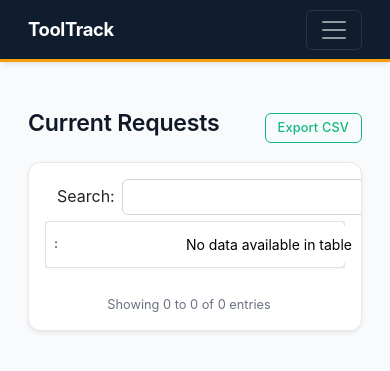
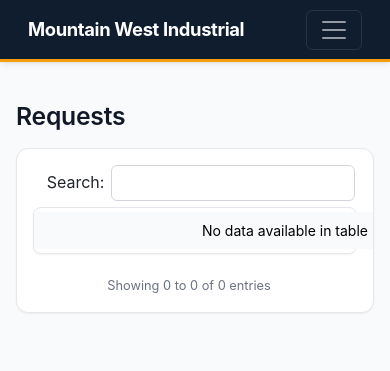
Before and after one commit to ColtonBaum/THE-REQuest-form, a Flask app: page /admin/requests in a window 390 px wide. Shown: the top 371 px of the page. Run offline with Flask 3, Linux system fonts and the light colour scheme; data that the repository does not hold is empty; some libraries are stand-ins or nearby versions.

Commit message:
Rebrand to Mountain West Industrial, navy table headers, requests list redesign

```diff
--- a/static/styles.css
+++ b/static/styles.css
@@ -219,27 +219,33 @@ a.card:hover .card-title {
 /* -- Tables ------------------------------------------------- */
 .table {
   font-size: 0.875rem;
+  color: var(--gray-700);
 }
 
 .table thead th {
-  background: var(--gray-50);
-  color: var(--gray-600);
+  background: var(--navy);
+  color: rgba(255,255,255,0.85);
   font-weight: 600;
   text-transform: uppercase;
   font-size: 0.75rem;
   letter-spacing: 0.05em;
-  border-bottom: 2px solid var(--gray-200);
+  border-bottom: none;
   padding: 0.75rem;
 }
 
 .table tbody td {
   padding: 0.75rem;
   vertical-align: middle;
-  border-color: var(--gray-100);
+  border-color: var(--gray-200);
+  background: var(--gray-50);
 }
 
-.table-hover tbody tr:hover {
-  background: var(--sky-subtle);
+.table tbody tr:nth-child(even) td {
+  background: var(--gray-100);
+}
+
+.table-hover tbody tr:hover td {
+  background: #e8edf4;
 }
 
 /* -- Badges ------------------------------------------------- */
--- a/templates/admin/base.html
+++ b/templates/admin/base.html
@@ -18,7 +18,7 @@
     <nav class="navbar navbar-expand-lg navbar-dark mb-4">
       <div class="container-fluid">
         <a class="navbar-brand" href="{{ url_for('admin.list_requests') }}">
-          ToolTrack
+          Mountain West Industrial
         </a>
         <button class="navbar-toggler" type="button"
                 data-bs-toggle="collapse" data-bs-target="#adminNav"
--- a/templates/admin/requests_list.html
+++ b/templates/admin/requests_list.html
@@ -2,52 +2,24 @@
 {% block title %}All Requests{% endblock %}
 
 {% block admin_content %}
-<div class="container-fluid py-4">
+<div class="py-3">
   <div class="d-flex justify-content-between align-items-center mb-3">
-    <h3 class="text-dark-blue">Current Requests</h3>
-    <a href="{{ url_for('admin.export_csv') }}" class="btn btn-sm btn-outline-success">Export CSV</a>
+    <h2 class="mb-0">Requests</h2>
   </div>
 
-  <!-- Responsive CSS for small screens -->
-  <style>
-    @media (max-width: 767px) {
-      #requests-table thead { display: none; }
-      #requests-table, #requests-table tbody, #requests-table tr, #requests-table td {
-        display: block;
-        width: 100%;
-      }
-      #requests-table tr {
-        margin-bottom: 1rem;
-        border: 1px solid #dee2e6;
-        border-radius: .25rem;
-      }
-      #requests-table td {
-        padding: .5rem;
-        text-align: right;
-        position: relative;
-      }
-      #requests-table td:before {
-        content: attr(data-label) ": ";
-        float: left;
-        font-weight: 600;
-      }
-    }
-  </style>
-
-  <div class="card shadow-sm">
+  <div class="card">
     <div class="card-body table-responsive">
       <table id="requests-table"
-             class="table table-bordered align-middle"
-             style="background-color: #f0f2f5;">
-        <thead class="table-primary text-dark">
+             class="table table-hover align-middle mb-0">
+        <thead>
           <tr>
             <th>ID</th>
             <th>Name</th>
             <th>Job Name</th>
             <th>Job Number</th>
-            <th style="min-width: 120px;">Need By</th>
+            <th style="min-width: 110px;">Need By</th>
             <th>View</th>
-            <th style="min-width: 160px;">Status</th>
+            <th style="min-width: 150px;">Status</th>
             <th>Assign Job</th>
             <th>Actions</th>
           </tr>
@@ -69,21 +41,19 @@
             <td data-label="Job Number">
               {{ r.job.number if r.job_id else r.job_number or '—' }}
             </td>
-            <td data-label="Need By" style="min-width: 120px;">
+            <td data-label="Need By" style="min-width: 110px;">
               {% if r.need_by_date %}
                 {{ r.need_by_date.strftime('%m/%d/%Y') }}
               {% else %}
                 —
               {% endif %}
             </td>
-            <td data-label="View">
+            <td data-label="View" class="text-nowrap">
               <a href="{{ url_for('admin.request_detail', req_id=r.id) }}"
                  class="btn btn-sm btn-dark">View</a>
               {% if r.files %}
               <a href="{{ url_for('admin.request_files', req_id=r.id) }}"
-                 class="btn btn-sm btn-outline-info" title="{{ r.files|length }} file(s)">
-                &#128206; {{ r.files|length }}
-              </a>
+                 class="btn btn-sm btn-dark">Files ({{ r.files|length }})</a>
               {% endif %}
             </td>
             <td data-label="Status">
@@ -92,9 +62,9 @@
                 <input type="hidden" name="csrf_token" value="{{ csrf_token() }}">
                 <select name="status"
                         class="form-select form-select-sm
-                          {% if r.status=='Not started' %}bg-danger text-white
-                          {% elif r.status=='In progress' %}bg-warning text-dark
-                          {% elif r.status=='Complete' %}bg-success text-white
+                          {% if r.status=='Not started' %}bg-danger
+                          {% elif r.status=='In progress' %}bg-warning
+                          {% elif r.status=='Complete' %}bg-success
                           {% endif %}"
                         onchange="this.form.submit()">
                   <option value="Not started"
@@ -131,7 +101,7 @@
             </td>
             <td data-label="Actions" class="text-nowrap">
               <a href="{{ url_for('admin.edit_request', req_id=r.id) }}"
-                 class="btn btn-sm btn-outline-primary mb-1">Edit</a>
+                 class="btn btn-sm btn-outline-primary">Edit</a>
               <form method="post"
                     action="{{ url_for('admin.delete_request', req_id=r.id) }}"
                     class="d-inline"
```
